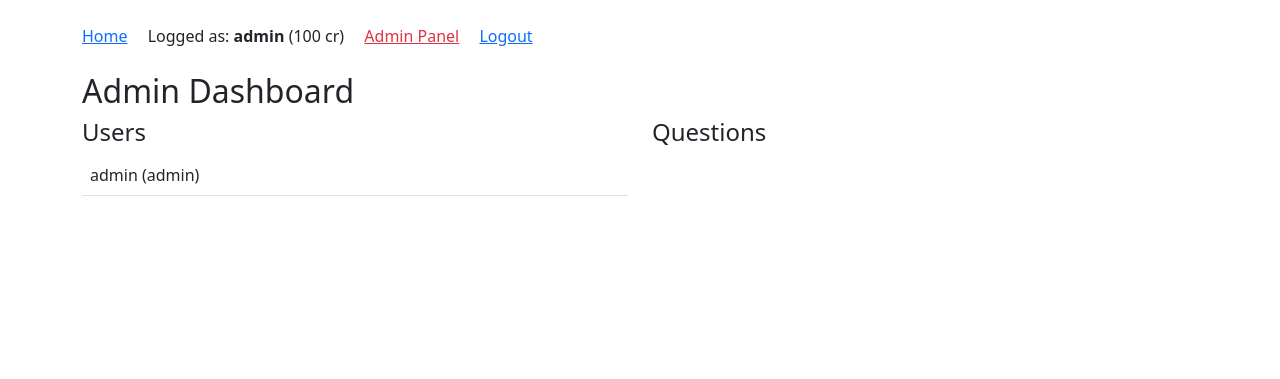
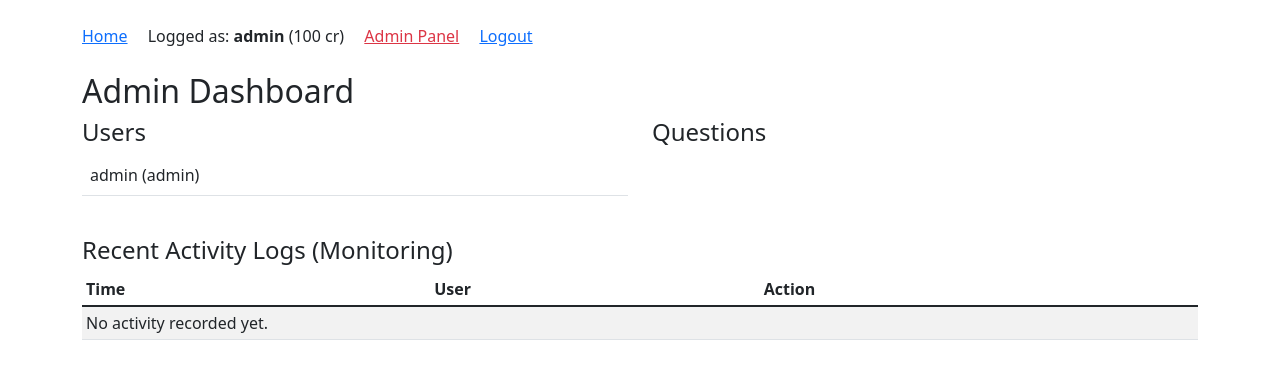
Before and after one commit to pyskaa0506/Secured-Homework-Help-Website, a Flask app: page /dashboard in a window 1280 px wide. Shown: the top 379 px of the page. Run offline with Flask 3, Linux system fonts and the light colour scheme; a user stored in the database is signed in.

Commit message:
Added simple logging to admin and exported requirements.txt

```diff
--- a/app/admin/routes.py
+++ b/app/admin/routes.py
@@ -2,7 +2,7 @@ from flask import render_template, redirect, url_for, flash
 from flask_login import login_required, current_user
 from app import db
 from app.admin import admin
-from app.models import User, Question
+from app.models import User, Question, ActivityLog
 
 @admin.route('/dashboard')
 @login_required
@@ -12,7 +12,10 @@ def dashboard():
 
     users = User.query.all()
     questions = Question.query.all()
-    return render_template('admin.html', users=users, questions=questions)
+    # Fetch last 20 logs, newest first
+    logs = ActivityLog.query.order_by(ActivityLog.timestamp.desc()).limit(20).all()
+
+    return render_template('admin.html', users=users, questions=questions, logs=logs)
 
 @admin.route('/delete_user/<int:user_id>')
 @login_required
--- a/app/auth/routes.py
+++ b/app/auth/routes.py
@@ -2,7 +2,7 @@ from flask import render_template, redirect, url_for, request, flash
 from flask_login import login_user, logout_user, current_user
 from app import db
 from app.auth import auth
-from app.models import User
+from app.models import User, ActivityLog
 
 @auth.route('/login', methods=['GET', 'POST'])
 def login():
@@ -17,6 +17,7 @@ def login():
         # Insecure plain text check
         if user and user.password == password:
             login_user(user)
+            ActivityLog.log(user, "Logged in")
             return redirect(url_for('main.index'))
         else:
             flash('Login Failed. Check details.')
--- a/app/main/routes.py
+++ b/app/main/routes.py
@@ -2,7 +2,7 @@ from flask import render_template, request, redirect, url_for, flash, abort
 from flask_login import login_required, current_user
 from app import db
 from app.main import main
-from app.models import Question, Answer, User
+from app.models import Question, Answer, User, ActivityLog
 
 @main.route('/')
 def index():
@@ -27,6 +27,7 @@ def ask():
                 user_id=current_user.id
             )
             db.session.add(q)
+            ActivityLog.log(current_user, f"Posted question: {q.title} ({bounty} cr)")
             db.session.commit()
             return redirect(url_for('main.index'))
         else:
--- a/app/templates/admin.html
+++ b/app/templates/admin.html
@@ -31,4 +31,29 @@
             </table>
         </div>
     </div>
+    <div class="row mt-4">
+        <div class="col-12">
+            <h4>Recent Activity Logs (Monitoring)</h4>
+            <table class="table table-striped table-sm">
+                <thead>
+                    <tr>
+                        <th>Time</th>
+                        <th>User</th>
+                        <th>Action</th>
+                    </tr>
+                </thead>
+                <tbody>
+                    {% for log in logs %}
+                    <tr>
+                        <td>{{ log.timestamp.strftime('%Y-%m-%d %H:%M') }}</td>
+                        <td>{{ log.username }}</td>
+                        <td>{{ log.action }}</td>
+                    </tr>
+                    {% else %}
+                    <tr><td colspan="3">No activity recorded yet.</td></tr>
+                    {% endfor %}
+                </tbody>
+            </table>
+        </div>
+    </div>
 {% endblock %}
--- a/run.py
+++ b/run.py
@@ -13,4 +13,4 @@ with app.app_context():
         print("Admin created: user='admin', pass='123'")
 
 if __name__ == '__main__':
-    app.run(debug=True)
+    app.run(debug=True, host='0.0.0.0')
```
Also changed, not shown: app/models.py (+16 -0 lines), requirements.txt (added, +13 -0 lines).
